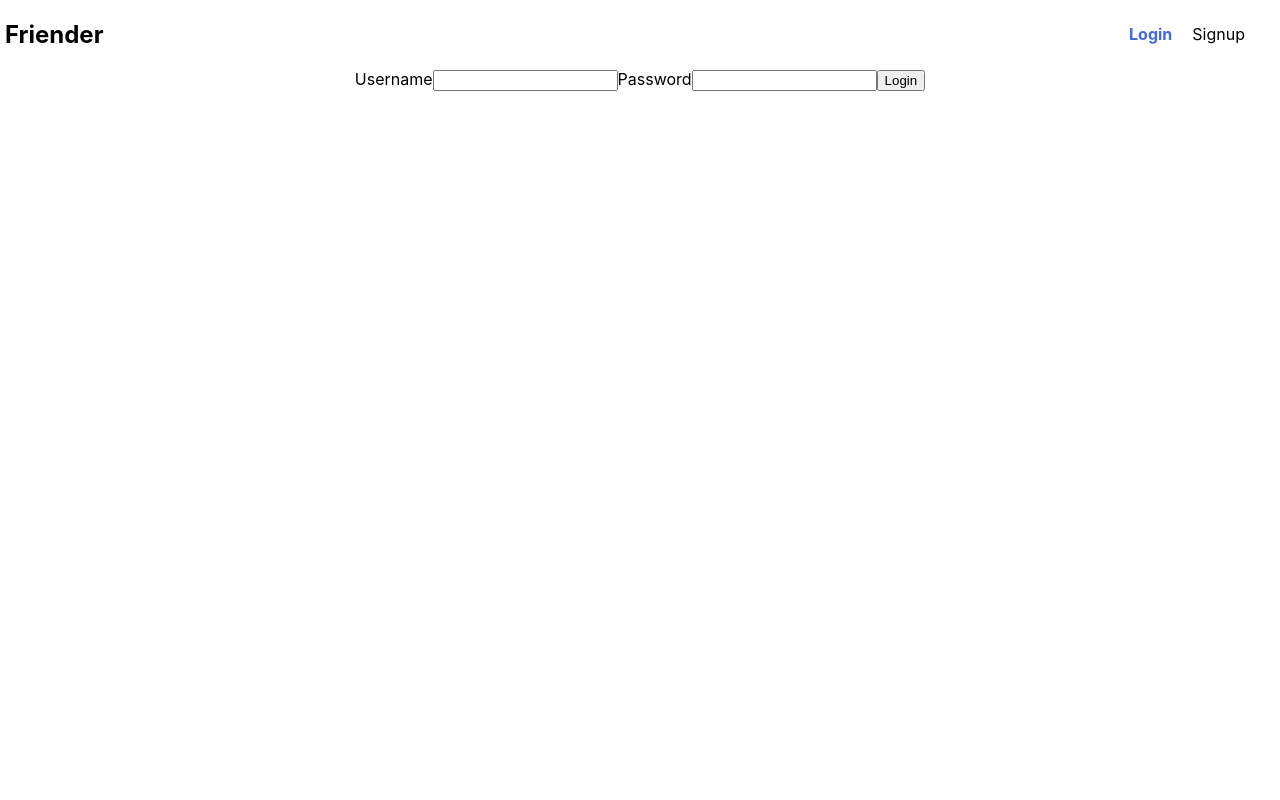
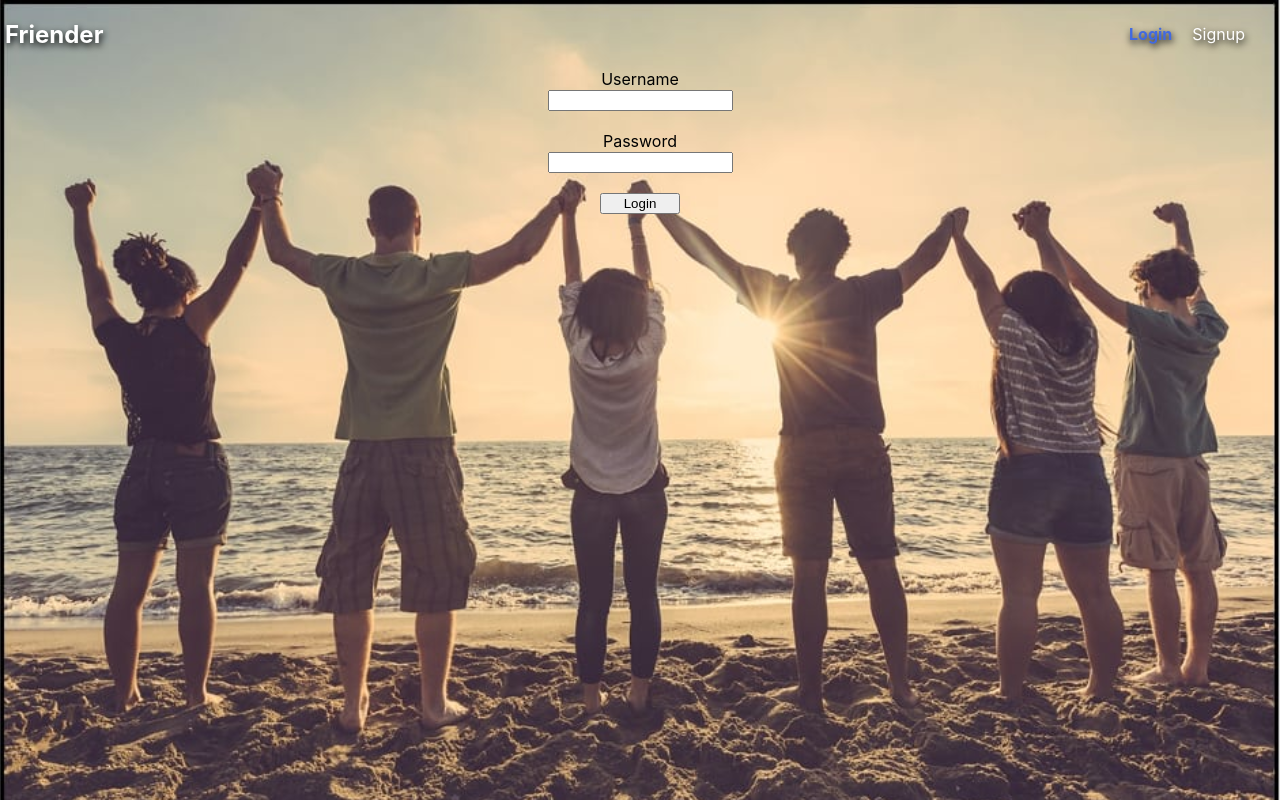
Before and after one commit to michael-griffin/Friender-frontend, a React (Create React App) app: page /login in a window 1280 px wide. Built offline with nearby package versions, Linux system fonts and the light colour scheme; no server answers.

Commit message:
homepage/styling updated

```diff
--- a/src/FriendCard.css
+++ b/src/FriendCard.css
@@ -1,8 +1,12 @@
 .FriendCard {
   width: 35vw;
   margin: auto;
+  background-color: #f1d4ac !important;
+  border-radius: 10px;
+  padding: 20px 0px;
 }
 
 .FriendCard >img {
-  width: 80%
+  width: 80%;
+  border-radius: 10px;
 }
--- a/src/FriendCard.tsx
+++ b/src/FriendCard.tsx
@@ -1,4 +1,4 @@
-// import './FriendCard.css'
+import './FriendCard.css';
 
 function FriendCard( {user} ){
     const {username, hobbies, interests, image_urls} = user;
--- a/src/Homepage.tsx
+++ b/src/Homepage.tsx
@@ -1,5 +1,5 @@
 function Homepage() {
-    return (<div>
+    return (<div className="HomePage">
         <h1>Friender</h1>
     </div>)
 }
--- /dev/null
+++ b/src/LoginForm.css
@@ -0,0 +1,14 @@
+
+.LoginForm {
+  margin: auto;
+  width: 200px;
+  display: flex;
+  flex-direction: column;
+  gap: 20px;
+
+}
+
+.LoginForm button {
+  margin: auto;
+  width: 40%;
+}
--- a/src/LoginForm.tsx
+++ b/src/LoginForm.tsx
@@ -1,6 +1,5 @@
-
+import "./LoginForm.css";
 import React, { useState } from "react";
-
 import { LoginInterface } from "./interfaces";
 
 interface LoginFormProps {
@@ -30,17 +29,22 @@ function LoginForm({ handleSubmit }: LoginFormProps) {
 
   return (
     <>
-      <form onSubmit={submitForm}>
+      <form className="LoginForm" onSubmit={submitForm}>
+        <div className="form-input-container">
           <label htmlFor="username">Username</label>
           <input type="text" onChange={handleChange}
             name="username"
             value={formData.username}
           />
+        </div>
+
+        <div className="form-input-container">
           <label htmlFor="password">Password</label>
           <input type="password" onChange={handleChange}
             name="password"
             value={formData.password}
           />
+        </div>
         <button type="submit">Login</button>
       </form>
     </>
--- a/src/MessageLog.tsx
+++ b/src/MessageLog.tsx
@@ -13,6 +13,8 @@ function MessageLog ({ user } ){
   const [messages, setMessages] = useState([])
   const [isLoaded, setIsLoaded] = useState(false);
 
+  const [messageCount, setMessageCount] = useState(messages.length);
+
   useEffect(function getMessages() {
     async function fetchMessages() {
       const messages = await FrienderAPI.getMessages(user.username, matchName);
@@ -20,7 +22,7 @@ function MessageLog ({ user } ){
       setIsLoaded(true);
     }
     fetchMessages()
-  }, [])
+  }, [messageCount])
 
   function handleChange(evt){
     const {name, value} = evt.target;
@@ -31,9 +33,10 @@ function MessageLog ({ user } ){
     evt.preventDefault();
     await FrienderAPI.addMessage(user.username, matchName, messageText);
     setMessageText("");
+    setMessageCount(prevCount => prevCount + 1);
   }
 
-  //FIXME: still need to have the log of messages already written.
+
   return (<>
     {isLoaded ? messages.map(msg => <p key={msg.id}>{msg.message}, from: {msg.sender}</p>)
               :
--- a/src/Navbar.tsx
+++ b/src/Navbar.tsx
@@ -4,7 +4,7 @@ import './Navbar.css'
 function Navbar({user, logout}) {
 
 
-    return(<nav className='Navbar'>
+    return(<nav className='Navbar text-accent'>
         <Link to="/"><h1 className='Navbar-logo'>Friender</h1></Link>
         <div className='Navbar-links'>
             {!user && <>
--- a/src/index.css
+++ b/src/index.css
@@ -5,9 +5,16 @@ body {
     sans-serif;
   -webkit-font-smoothing: antialiased;
   -moz-osx-font-smoothing: grayscale;
+  background-image: url("/public/Friendship.jpg");
+  background-size: 100%;
 }
 
 code {
   font-family: source-code-pro, Menlo, Monaco, Consolas, 'Courier New',
     monospace;
 }
+
+.text-accent{
+  color: white;
+  text-shadow: 1px 3px 7px black;
+}
```
Also changed, not shown: public/Friendship.jpg (renamed from src/images/Friendship.jpg). Lines whose indentation alone changed are shown as unchanged.
